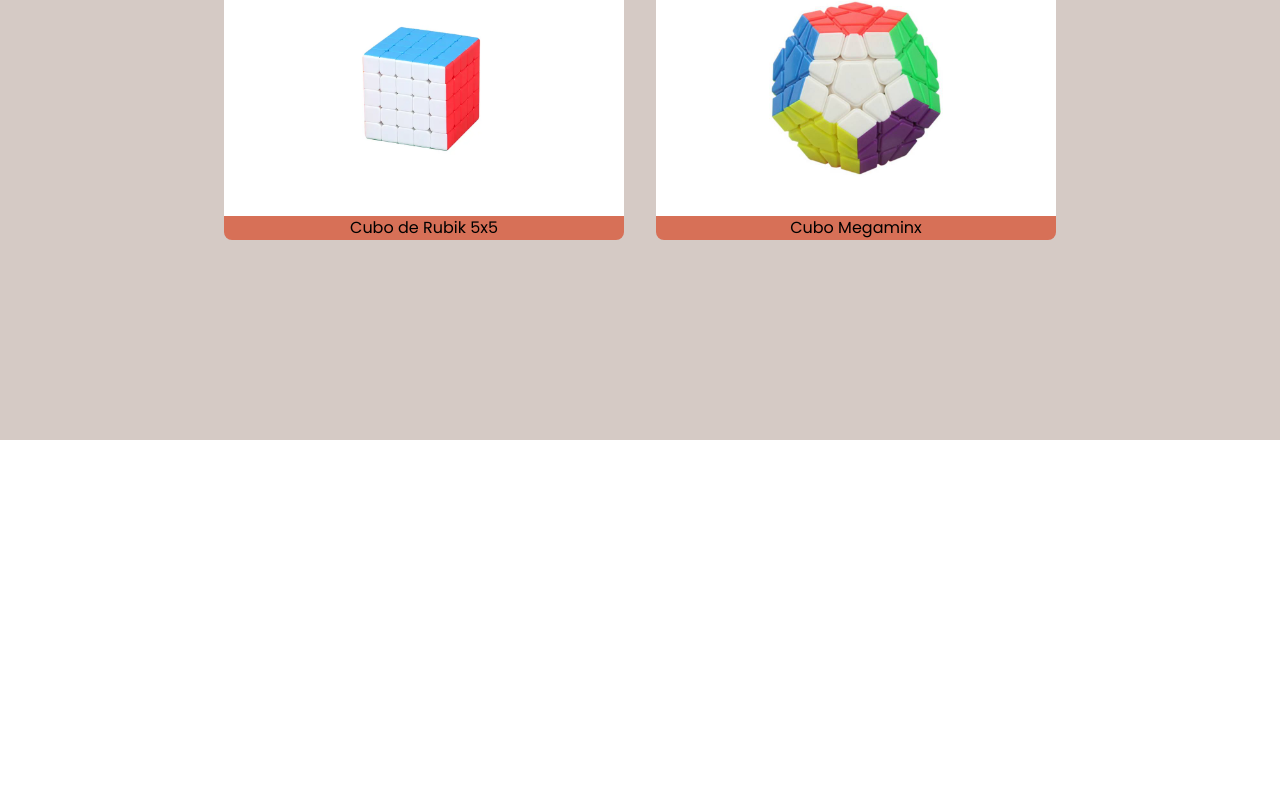
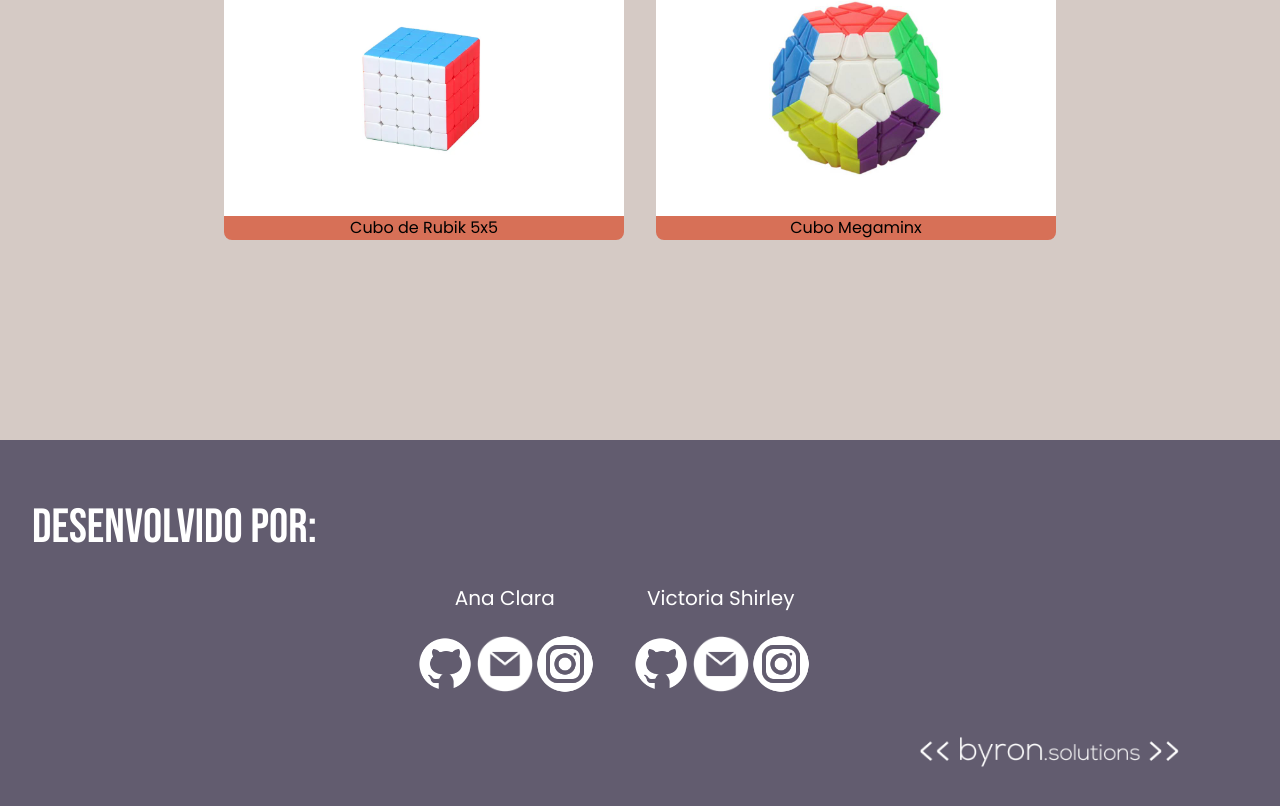
Before and after one commit to anacsalves/gato-ao-cubo, a Next.js app: page / in a window 1280 px wide. Shown: the part 2235-3041 px from the top of the page. Before the commit the page ends 2675 px from the top, so only its background shows below. Built offline with nearby package versions, Linux system fonts and the light colour scheme.

Commit message:
footer adicionado

```diff
--- /dev/null
+++ b/src/app/components/Footer.tsx
@@ -0,0 +1,76 @@
+import React from "react";
+
+export default function Footer() {
+  return(
+    <>
+
+    <div className="flex w-340 lg:h-96 md:h-80 bg-purple-dark relative">
+        <div className="h-72  lg:pr-24 md:px-8 lg:py-16 md:px-8">
+            <p className="lg:text-5xl md:text-2xl font-bebas text-white">DESENVOLVIDO POR:</p>
+        </div>
+        <div id="nomes" className="flex lg:gap-8 md:gap-4 lg:mr-4 md:mr-4 lg:mt-36 md:mt-28">
+        <div className="flex-row h-12  flex flex-col items-center" id="ana">
+                <div className="">
+                    <p className="font-poppins text-white lg:text-xl md:text-lg h-12 text-center">Ana Clara</p>
+                </div>
+
+                    <div id="redes-sociais" className="flex items-center justify-center h-20  ">
+
+                    <div className="flex flex-row">
+                        <a target="blank" href="https://github.com/anacsalves">
+                            <img className="lg:h-16 md:10" src="./icon/icon-github.png" alt="imagem da logo do github" />
+                        </a>
+                    </div>
+                    <div className="flex flex-row">
+                        <a target="blank" href="mailto:anacsalves@unifei.edu.br">
+                            <img className="lg:h-14 md:10" src="./icon/icon-email.png.png" alt="imagem de um desenho de uma carta" />
+                        </a>
+                    </div>
+                    <div className="flex flex-row">
+                         <a target="blank" href="https://www.instagram.com/anaclarasalves">
+                            <img className="lg:h-16 md:10" src="./icon/icon-instagram.png" alt="imagem da logo do instagram" />
+                        </a>
+                    </div>
+
+                    </div>
+            </div>
+
+            <div className="flex-row h-12  flex flex-col items-center" id="vic">
+                <div className="">
+                    <p className="font-poppins text-white lg:text-xl md:text-lg h-12 text-center">Victoria Shirley</p>
+                </div>
+
+                    <div id="redes-sociais" className="flex items-center justify-center h-20  ">
+
+                    <div className="flex flex-row">
+                        <a target="blank" href="https://github.com/victoriashirley">
+                            <img className="lg:h-16 md:10" src="./icon/icon-github.png" alt="imagem da logo do github" />
+                        </a>
+                    </div>
+                    <div className="flex flex-row">
+                        <a target="blank" href="mailto:victoriacatshirley@gmail.com">
+                            <img className="lg:h-14 md:10" src="./icon/icon-email.png.png" alt="desenho deuma cartas" />
+                        </a>
+                    </div>
+                    <div className="flex flex-row">
+                        <a target="blank" href="https://www.instagram.com/viihsilva0312">
+                            <img className="lg:h-16 md:10" src="./icon/icon-instagram.png" alt="imagem da logo do instagram" />
+                        </a>
+                    </div>
+
+                    </div>
+            </div>
+        </div>
+
+        <div className="flex absolute bottom-0 right-0 lg:mb-12 md:mb-6 lg:mr-24 md:mr-5" >
+            <a target="blank" href="https://www.byronsolutions.com/">
+        <picture className="" >
+            <img className="h-12 px-240 py-88 " src="./img/logo-byron.png" alt="imagem da logo da byron.solutions" />
+        </picture>
+        </a>
+        </div>
+    </div>
+
+    </>
+  )
+}
--- a/src/app/layout.tsx
+++ b/src/app/layout.tsx
@@ -2,6 +2,7 @@ import type { Metadata } from "next";
 import { Inter } from "next/font/google";
 import "./globals.css";
 import Header from "./components/Header";
+import Footer from "./components/Footer";
 
 const inter = Inter({ subsets: ["latin"] });
 
@@ -23,6 +24,7 @@ export default function RootLayout({
       <body className={inter.className}>
         <Header />
         {children}
+        <Footer/>
       </body>
     </html>
   );
```
